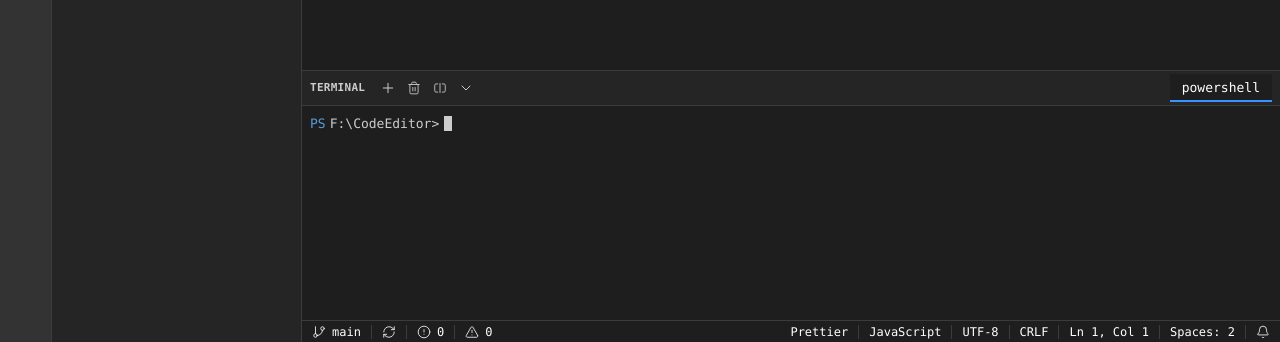
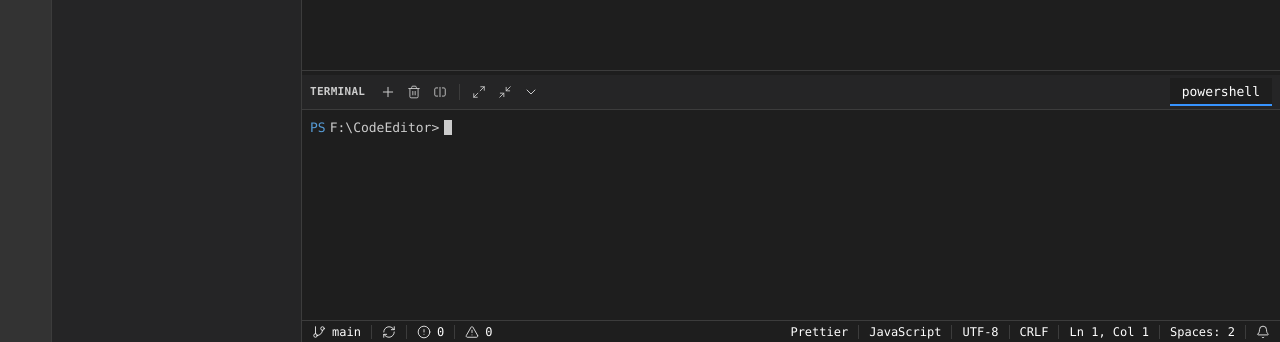
Before and after one commit to patelkrati00/Zenith, a React app in the folder frontend/: page /editor in a window 1280 px wide. Shown: the part 458-800 px from the top of the page. Built offline with nearby package versions, Linux system fonts and the light colour scheme; the HTML template or start-up script is replaced by a standard one.

Commit message:
made terminal resizable

```diff
--- a/frontend/src/components/EditorPage.jsx
+++ b/frontend/src/components/EditorPage.jsx
@@ -15,14 +15,21 @@ const EditorPage = () => {
   const [isSidebarOpen, setIsSidebarOpen] = useState(true);
   const [openFolders, setOpenFolders] = useState(new Set());
 
+  // ➕ Terminal open/close state
+  const [isTerminalOpen, setIsTerminalOpen] = useState(true);
+
   const toggleSidebar = () => {
     setIsSidebarOpen(!isSidebarOpen);
   };
 
+  // ✅ Toggle terminal
+  const toggleTerminal = () => {
+    setIsTerminalOpen(prev => !prev);
+  };
+
   const toggleFolder = (path) => {
     const newSet = new Set(openFolders);
-    if (newSet.has(path)) newSet.delete(path);
-    else newSet.add(path);
+    newSet.has(path) ? newSet.delete(path) : newSet.add(path);
     setOpenFolders(newSet);
   };
 
@@ -50,17 +57,12 @@ const EditorPage = () => {
     <div className="flex flex-col h-screen w-screen overflow-hidden bg-[#1e1e1e]">
 
       {/* Top Bar */}
-      <div className="flex-shrink-0">
-        <TopBar />
-      </div>
+      <TopBar />
 
-      {/* Body Layout */}
       <div className="flex flex-1 overflow-hidden">
 
         {/* Activity Bar */}
-        <div className="flex-shrink-0">
-          <ActivityBar onToggleSidebar={toggleSidebar} />
-        </div>
+        <ActivityBar onToggleSidebar={toggleSidebar} />
 
         {/* Sidebar */}
         <Sidebar
@@ -72,13 +74,10 @@ const EditorPage = () => {
           openFile={openFile}
         />
 
-        {/* Editor + Terminal Area */}
+        {/* Main Content */}
         <div className="flex flex-col flex-1 overflow-hidden">
 
-          {/* Tabs */}
-          <div className="flex-shrink-0">
-            <EditorTabs />
-          </div>
+          <EditorTabs />
 
           {/* Code Editor */}
           <div className="flex-1 overflow-hidden">
@@ -89,8 +88,8 @@ const EditorPage = () => {
             />
           </div>
 
-          {/* Terminal */}
-          <Terminal />
+          {/* ✅ Terminal now controlled & resizable */}
+          <Terminal isOpen={isTerminalOpen} onToggle={toggleTerminal} />
 
           {/* Status Bar */}
           <StatusBar
--- a/frontend/src/components/EditorPage/Terminal.jsx
+++ b/frontend/src/components/EditorPage/Terminal.jsx
@@ -1,7 +1,7 @@
-import { Plus, Trash2, SplitSquareHorizontal, ChevronDown, X } from 'lucide-react';
+import { Plus, Trash2, SplitSquareHorizontal, ChevronDown, X, ChevronUp, Maximize2, Minimize2 } from 'lucide-react';
 import { useState, useRef, useEffect } from 'react';
 
-const Terminal = () => {
+const Terminal = ({ isOpen, onToggle }) => {
   const [terminals, setTerminals] = useState([
     { id: 1, title: 'powershell', lines: [] }
   ]);
@@ -10,9 +10,13 @@ const Terminal = () => {
   const [commandHistory, setCommandHistory] = useState([]);
   const [historyIndex, setHistoryIndex] = useState(-1);
   const [cursorVisible, setCursorVisible] = useState(true);
+  const [height, setHeight] = useState(250);
+  const [isResizing, setIsResizing] = useState(false);
 
   const terminalEndRef = useRef(null);
   const inputRef = useRef(null);
+  const startYRef = useRef(0);
+  const startHeightRef = useRef(0);
 
   const activeTerminal = terminals.find(t => t.id === activeTerminalId);
 
@@ -31,8 +35,42 @@ const Terminal = () => {
 
   // Focus input on mount and terminal click
   useEffect(() => {
-    inputRef.current?.focus();
-  }, [activeTerminalId]);
+    if (isOpen) {
+      inputRef.current?.focus();
+    }
+  }, [activeTerminalId, isOpen]);
+
+  // Resize handlers
+  const handleMouseDown = (e) => {
+    setIsResizing(true);
+    startYRef.current = e.clientY;
+    startHeightRef.current = height;
+    e.preventDefault();
+  };
+
+  useEffect(() => {
+    const handleMouseMove = (e) => {
+      if (!isResizing) return;
+
+      const deltaY = startYRef.current - e.clientY;
+      const newHeight = Math.min(Math.max(startHeightRef.current + deltaY, 100), 600);
+      setHeight(newHeight);
+    };
+
+    const handleMouseUp = () => {
+      setIsResizing(false);
+    };
+
+    if (isResizing) {
+      document.addEventListener('mousemove', handleMouseMove);
+      document.addEventListener('mouseup', handleMouseUp);
+    }
+
+    return () => {
+      document.removeEventListener('mousemove', handleMouseMove);
+      document.removeEventListener('mouseup', handleMouseUp);
+    };
+  }, [isResizing]);
 
   const addLine = (content, type = 'output') => {
     setTerminals(prev => prev.map(t =>
@@ -53,16 +91,13 @@ const Terminal = () => {
   const runCommand = (cmd) => {
     const trimmedCmd = cmd.trim();
 
-    // Add command to display
     addLine(`PS F:\\CodeEditor> ${trimmedCmd}`, 'command');
 
     if (!trimmedCmd) return;
 
-    // Add to history
     setCommandHistory(prev => [...prev, trimmedCmd]);
     setHistoryIndex(-1);
 
-    // Execute command
     switch (trimmedCmd.toLowerCase()) {
       case 'clear':
       case 'cls':
@@ -161,14 +196,34 @@ const Terminal = () => {
     setActiveTerminalId(filtered[0].id);
   };
 
+  const maximizeTerminal = () => {
+    setHeight(600);
+  };
+
+  const minimizeTerminal = () => {
+    setHeight(250);
+  };
+
+  if (!isOpen) return null;
+
   return (
     <div
       className="flex flex-col bg-[#1e1e1e] border-t border-[#3c3c3c]"
       style={{
-        height: '250px',
+        height: `${height}px`,
         fontFamily: '"Cascadia Mono", Consolas, monospace'
       }}
     >
+      {/* Resize Handle */}
+      <div
+        onMouseDown={handleMouseDown}
+        className={`
+          h-[4px] w-full cursor-ns-resize hover:bg-[#007acc] transition-colors
+          ${isResizing ? 'bg-[#007acc]' : 'bg-transparent'}
+        `}
+        title="Drag to resize terminal"
+      />
+
       {/* Terminal Header */}
       <div className="flex items-center justify-between h-[35px] bg-[#252526] border-b border-[#3c3c3c] px-2">
         {/* Left: Title */}
@@ -202,9 +257,28 @@ const Terminal = () => {
               <SplitSquareHorizontal size={14} strokeWidth={1.5} />
             </button>
 
+            <div className="w-[1px] h-[16px] bg-[#3c3c3c] mx-1" />
+
             <button
+              onClick={maximizeTerminal}
               className="w-[22px] h-[22px] flex items-center justify-center text-[#cccccc] hover:bg-[#3e3e42] rounded transition-colors"
-              title="More Actions"
+              title="Maximize Terminal Panel"
+            >
+              <Maximize2 size={14} strokeWidth={1.5} />
+            </button>
+
+            <button
+              onClick={minimizeTerminal}
+              className="w-[22px] h-[22px] flex items-center justify-center text-[#cccccc] hover:bg-[#3e3e42] rounded transition-colors"
+              title="Restore Terminal Panel"
+            >
+              <Minimize2 size={14} strokeWidth={1.5} />
+            </button>
+
+            <button
+              onClick={onToggle}
+              className="w-[22px] h-[22px] flex items-center justify-center text-[#cccccc] hover:bg-[#3e3e42] rounded transition-colors"
+              title="Hide Terminal"
             >
               <ChevronDown size={16} strokeWidth={1.5} />
             </button>
```
